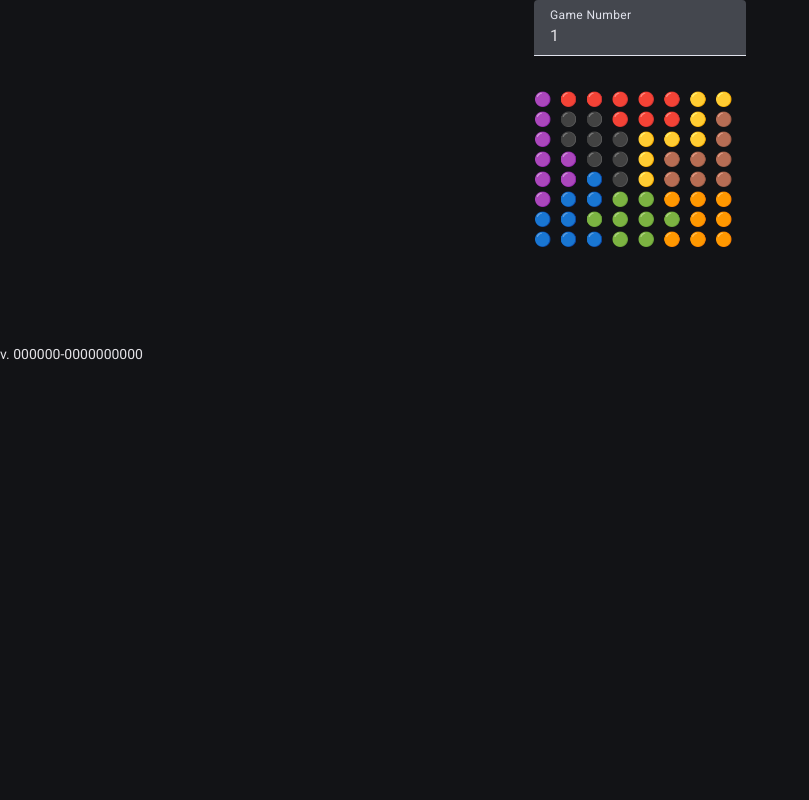
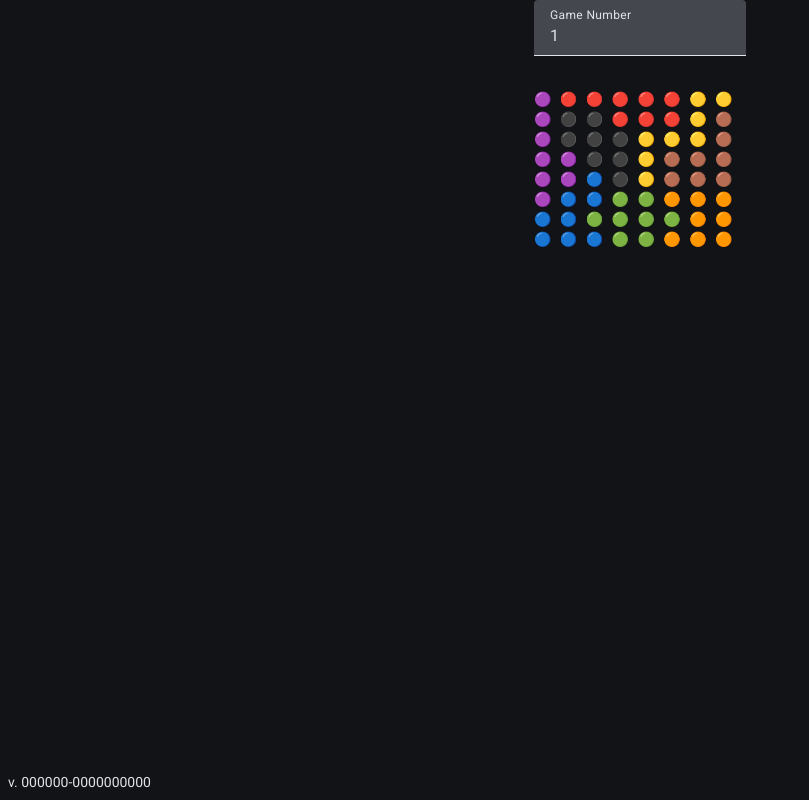
Before and after one commit to jamesmikesell/somebers, an Angular app: page / in a window 1280 px wide. Shown: the whole page, without its empty margins (0-809 px from the left). Built offline with nearby package versions, Linux system fonts and the light colour scheme.

Commit message:
positioning version

```diff
--- a/src/app/app.html
+++ b/src/app/app.html
@@ -3,5 +3,6 @@
 </div>
 
 
-<br><br><br><br>
-v. {{AppVersion.VERSION}}
+<div class="version">
+  v. {{AppVersion.VERSION}}
+</div>
--- a/src/app/app.scss
+++ b/src/app/app.scss
@@ -2,3 +2,12 @@
   display: flex;
   justify-content: center;
 }
+
+.version {
+  position: fixed;
+  left: 0;
+  bottom: 0;
+  z-index: 1000;
+  /* keep off notches/home-bars on mobile */
+  inset: auto auto max(8px, env(safe-area-inset-bottom)) max(8px, env(safe-area-inset-left));
+}
```
